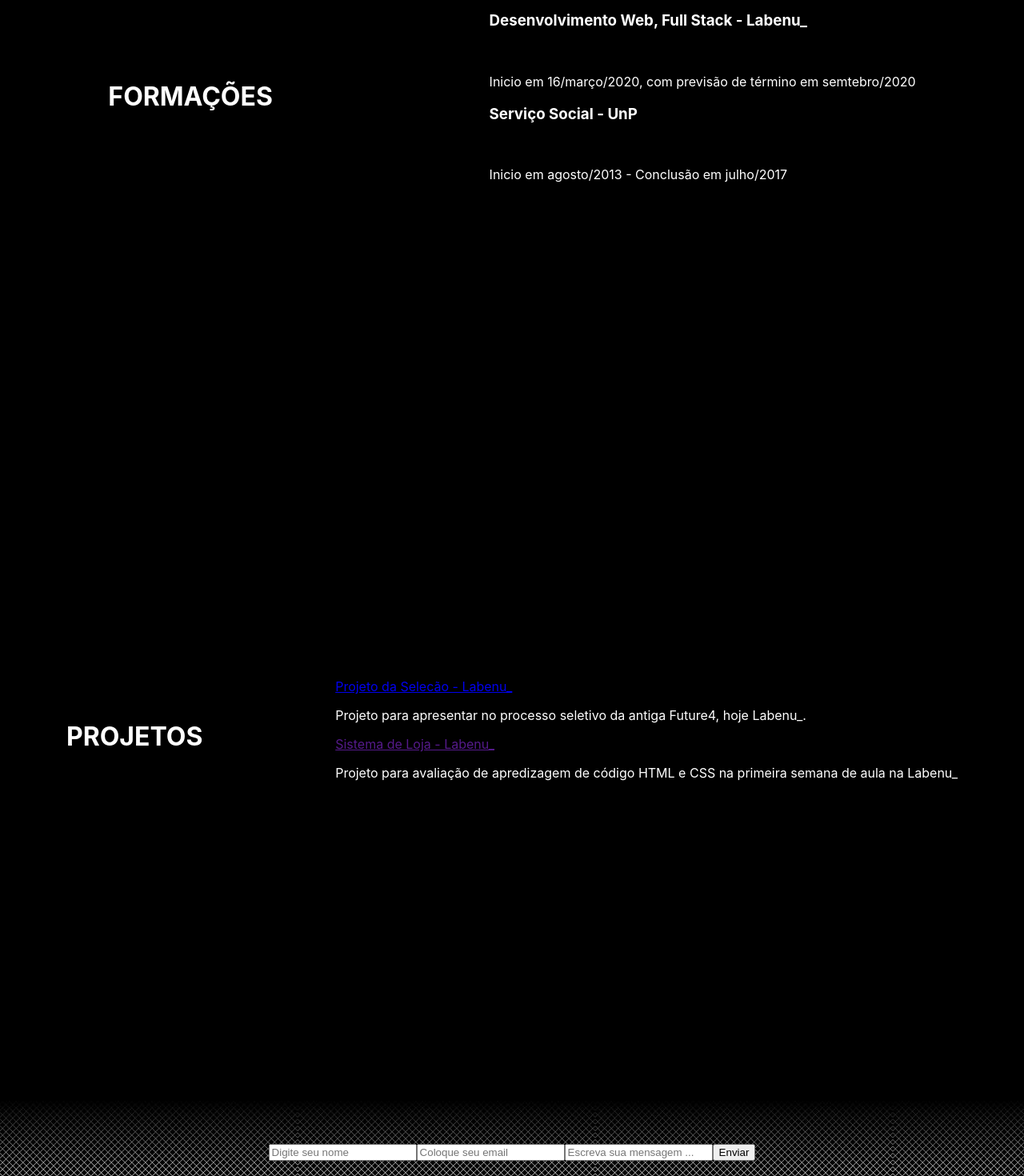
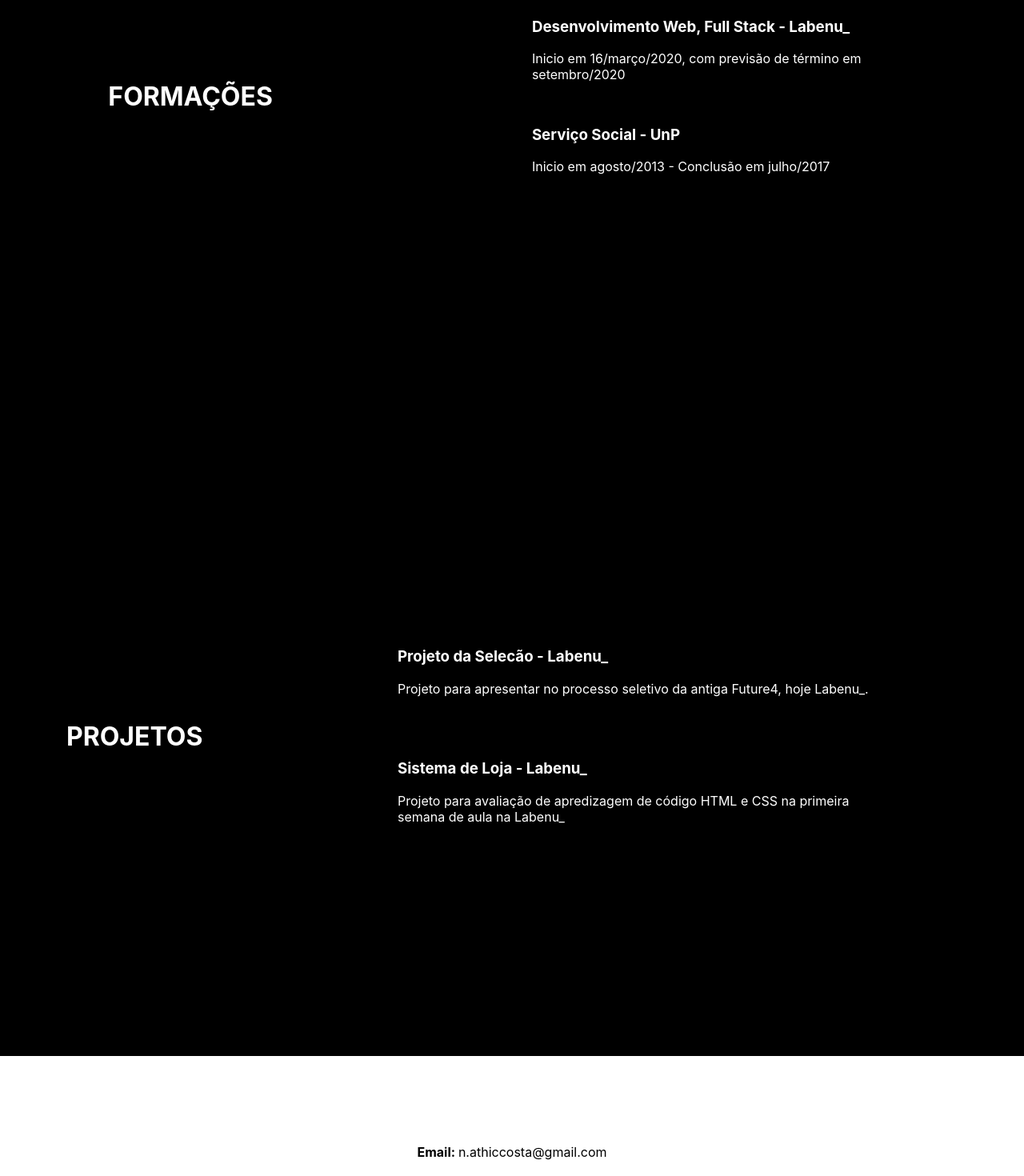
Before and after one commit to Nthliacc/NathaliaCosta, a React (Create React App) app: page /SectionProjetos in a window 1280 px wide. Shown: the part 1080-2550 px from the top of the page at 80% size. Built offline with nearby package versions, Linux system fonts and the light colour scheme.

Commit message:
Ajuste de espaçamento e footer

```diff
--- a/src/component/Pages/Footer/index.jsx
+++ b/src/component/Pages/Footer/index.jsx
@@ -1,13 +1,12 @@
 import React from 'react';
+import TextField from '@material-ui/core/TextField';
+import {Button} from '@material-ui/core'
 import { FooterContainer } from './styled';
 
 function Footer() {
   return (
     <FooterContainer id="Contato">
-      <input placeholder="Digite seu nome"/>
-      <input placeholder="Coloque seu email"/>
-      <input placeholder="Escreva sua mensagem ..."/>
-      <button>Enviar</button>
+      <p><strong>Email: </strong>n.athiccosta@gmail.com</p>
     </FooterContainer>
   );
 }
--- a/src/component/Pages/Footer/styled.js
+++ b/src/component/Pages/Footer/styled.js
@@ -4,11 +4,12 @@ import botton from '../../Imagens/botton.jpg';
 export const FooterContainer = styled.div`
     height: 30%;
     width: 100%;
-    background-image: url(${botton});
+    background-color: white;
+    /* background-image: url(${botton}); */
     position: fixed-relative;
     margin-bottom: 0;
     display: flex;
-    flex-direction: rown;
+    flex-direction: column;
     justify-content: center;
     align-items: center;
 `;
--- a/src/component/Pages/Section/SectionFormacoes.jsx
+++ b/src/component/Pages/Section/SectionFormacoes.jsx
@@ -1,23 +1,21 @@
 import React from 'react';
-import { FormacaoContainer } from './styled';
+import { FormacaoContainer, Titulo, Bloco } from './styled';
 
 function SectionFormacao() {
   return (
     <FormacaoContainer id='SectionFormacao'>
+        <Titulo>
+            <h1>FORMAÇÕES</h1>
+        </Titulo>
         <div>
-            <h1>FORMAÇÕES</h1>
-        </div>
-        <div>
-            <div>
+            <Bloco>
                 <h3>Desenvolvimento Web, Full Stack - Labenu_</h3>
-                <br/>
-                <p>Inicio em 16/março/2020, com previsão de término em semtebro/2020</p>
-            </div>
-            <div>
+                <p>Inicio em 16/março/2020, com previsão de término em setembro/2020</p>
+            </Bloco>
+            <Bloco>
                 <h3> Serviço Social - UnP</h3>
-                <br/>
                 <p>Inicio em agosto/2013 - Conclusão em julho/2017</p>
-            </div>
+            </Bloco>
         </div>
     </FormacaoContainer>
   );
--- a/src/component/Pages/Section/SectionProjetos.jsx
+++ b/src/component/Pages/Section/SectionProjetos.jsx
@@ -1,26 +1,26 @@
 import React from "react";
-import { ProjetosContainer } from './styled';
+import { ProjetosContainer, Titulo, Bloco } from './styled';
 
 function SectionProjetos() {
   return (
     <ProjetosContainer id="SectionProjetos">
+      <Titulo>
+        <h1>PROJETOS</h1>
+      </Titulo>
       <div>
-        <h1>PROJETOS</h1>
-      </div>
-      <div class="projetos-descricao">
-        <div id="projeto1">
-          <a href="https://projetofuture4nathaliacc--nathliacosta.repl.co/">
+        <Bloco id="projeto1">
+          <h3 href="https://projetofuture4nathaliacc--nathliacosta.repl.co/">
             Projeto da Selecão - Labenu_
-          </a>
+          </h3>
           <p>Projeto para apresentar no processo seletivo da antiga Future4, hoje Labenu_.</p>
-        </div>
-        <div id="projeto2">
-          <a href="">Sistema de Loja - Labenu_</a>
+        </Bloco>
+        <Bloco id="projeto2">
+          <h3 href="">Sistema de Loja - Labenu_</h3>
           <p>
             Projeto para avaliação de apredizagem de código HTML e CSS na
             primeira semana de aula na Labenu_
           </p>
-        </div>
+        </Bloco>
       </div>
     </ProjetosContainer>
   );
--- a/src/component/Pages/Section/styled.js
+++ b/src/component/Pages/Section/styled.js
@@ -37,6 +37,11 @@ export const FormacaoContainer = styled.div`
   justify-content: space-around;
   align-items: center;
 `;
+export const Titulo = styled.div`
+`;
+export const Bloco = styled.div`
+  margin: 10%;
+`;
 
 // Section Projetos
 export const ProjetosContainer = styled.div`
```
